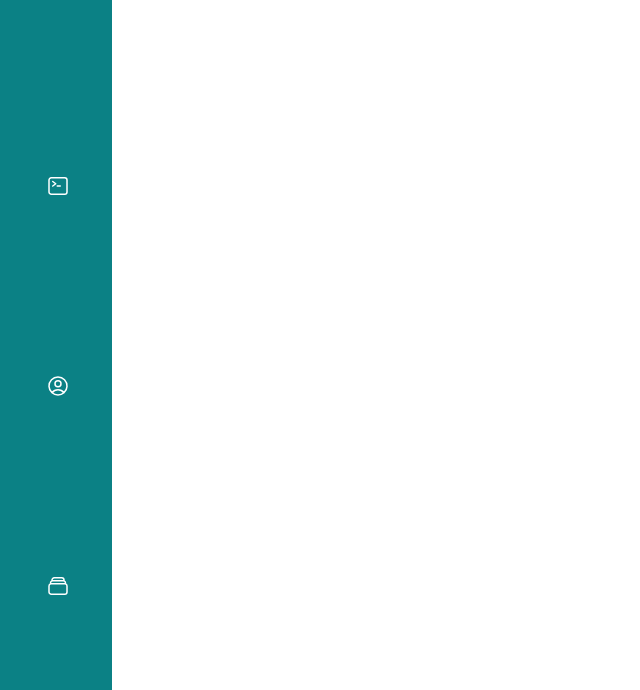
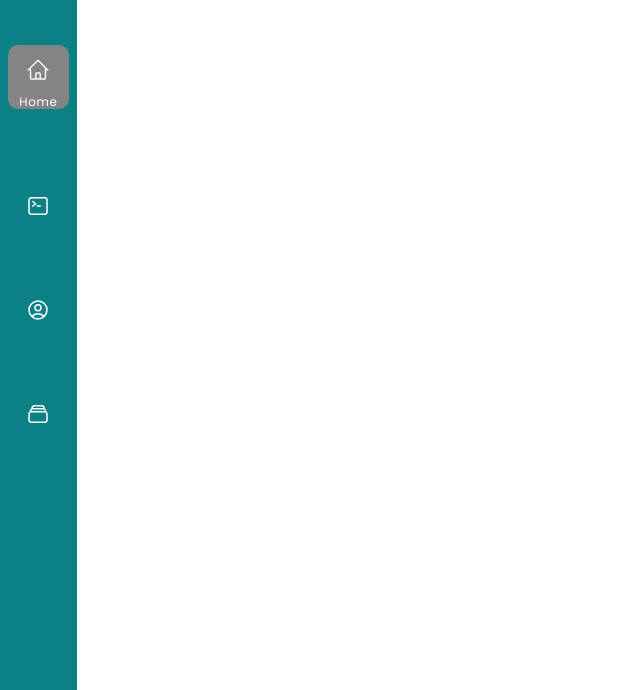
Before and after one commit to JoshuU1610/Portafolio, a plain HTML site: page index.html in a window 1280 px wide. Shown: the part 110-800 px from the top of the page, without its empty margins (0-640 px from the left). Drawn offline with Linux system fonts and the light colour scheme.

Commit message:
diseño de escritorio del menu

```diff
--- a/app.js
+++ b/app.js
@@ -13,6 +13,21 @@ let indicator = document.querySelector('.indicator');
     indicator.style.transform = `translateX(${position}px)`;
   }
 }
+
+function setIndicatorPosition2() {
+    const activeItem = document.querySelector('.list-item.active');
+
+    if (activeItem) {
+      const index = Array.from(listItems).indexOf(activeItem);
+      const heightValue = activeItem.offsetHeight;
+      const position = index * heightValue;
+      console.log(position);
+      indicator.style.transform = `translatey(${position}px)`;
+    }
+  }
+
+function handleWindowSize() {
+  if (window.innerWidth < 1024) {
     setIndicatorPosition();
 
     listItems.forEach(item => {
@@ -24,6 +39,23 @@ let indicator = document.querySelector('.indicator');
         setIndicatorPosition();
       });
     });
+  } else{
+    setIndicatorPosition();
+
+    listItems.forEach(item => {
+      item.addEventListener('click', () => {
+        listItems.forEach(item => item.classList.remove('active'));
+
+        item.classList.add('active');
+
+        setIndicatorPosition2();
+      });
+    });
+  }
+}
+
+window.addEventListener('resize', handleWindowSize);
+handleWindowSize();
 
 
 
--- a/styles.css
+++ b/styles.css
@@ -133,46 +133,46 @@ body{
 
 @media(min-width: 1024px){
 	#nav-bar{
+		background-color: #0b8185;
 		top: 0;
-		display: flex;
-		width: 8%;
+		margin: 0;
+		padding: 0;
+		width: 6%;
 		height: 100%;
-		padding: 0;
-		display: block;
 	}
 
 	#list{
-		width: 7rem;
+		width: 100%;
 		height: 100%;
-		background-color: #0b8185;
-		list-style: none;
-		display: flex;
 		flex-direction: column;
 		justify-content: center;
 		align-items: center;
-		gap: 2rem;
-		padding: 1rem;
-		color: white;
+		background-color: transparent;
+		margin: 0;
+		padding: 12rem;
 		border-radius: 0;
-		margin: 0;
 	}
 
 	.list-item{
-		height: 34%;
-		display: flex;
+		height: 25%;
+		cursor: pointer;
 	}
 
-	.active a .icon{
-		transform: translateY(-2.5rem);
-		color: #f7f7f7;
-	}
-
-	.active a .text{
-		transform: translateY(-4px);
-		opacity: 1;
+	.text{
+		background-color: transparent;
+		color: white;
 	}
 
 	.indicator{
+		background: rgb(133, 132, 132);
+		top: 9rem;
+		margin: 0.67rem 0rem;
+		width: 80%;
+		height: 8%;
+		border-radius: 10px;
+	}
+
+	.indicator::before , .indicator::after{
 		display: none;
 	}
 }
```
Lines whose indentation alone changed are shown as unchanged.
